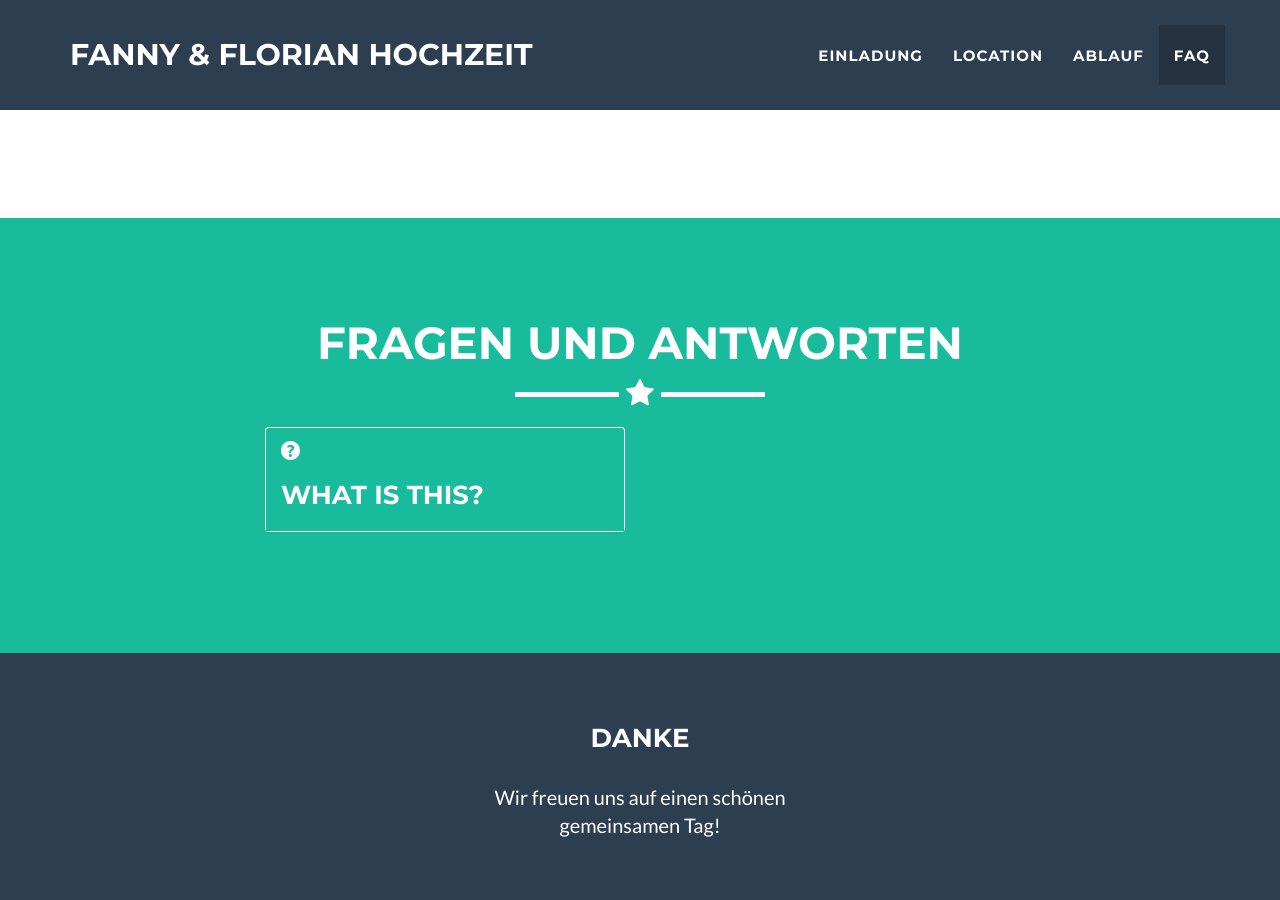
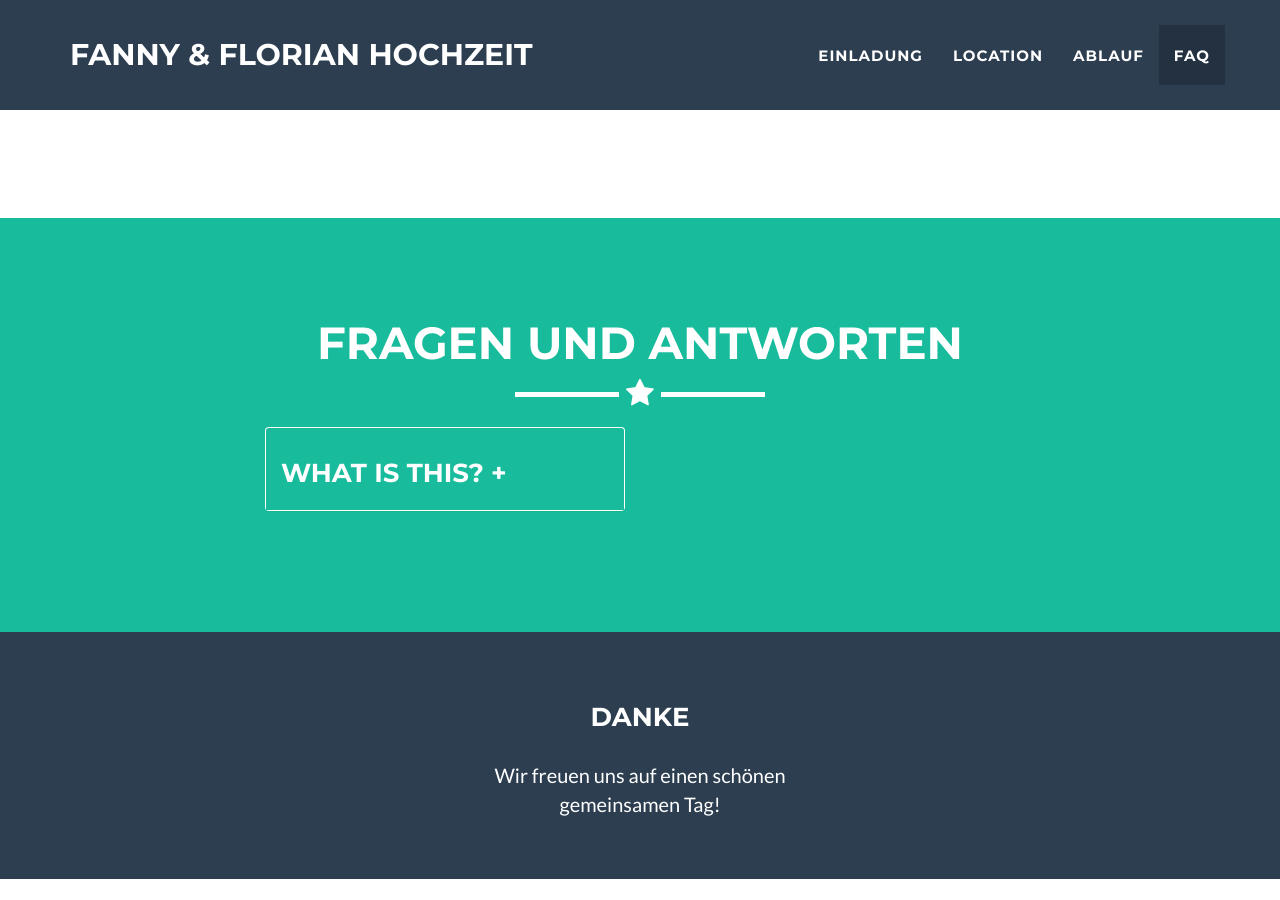
Before and after one commit to Sosian/sosian.github.io, a Jekyll site: the page built from index.html, in a window 1280 px wide and 900 px high, scrolled down 1603 px. Built offline with Jekyll 4.4.1, drawn with Linux system fonts in a browser that asks for light colours; after the commit the page ends 2482 px from its top, so only the background shows below that.

Commit message:
Some changes

```diff
--- a/_includes/faq.html
+++ b/_includes/faq.html
@@ -11,7 +11,7 @@
             <div class="col-lg-4 col-lg-offset-2">
                 <div class="panel">
                     <div class="panel-heading" data-toggle="{{forloop.index}}">
-                        <img alt="" class="panel-heading-question" data-toggle="{{forloop.index}}" src="img/questionmark.png"><a data-toggle="{{forloop.index}}" href="javascript:void(0)"><h3>{{site.faqs.title}}</h3></a>
+                        <a><h3>{{site.faqs.title}} +</h3></a>
                     </div>
                     <div class="panel-body hidden-element" data-body="{{forloop.index}}">
                         {{site.faqs.body}}
```
